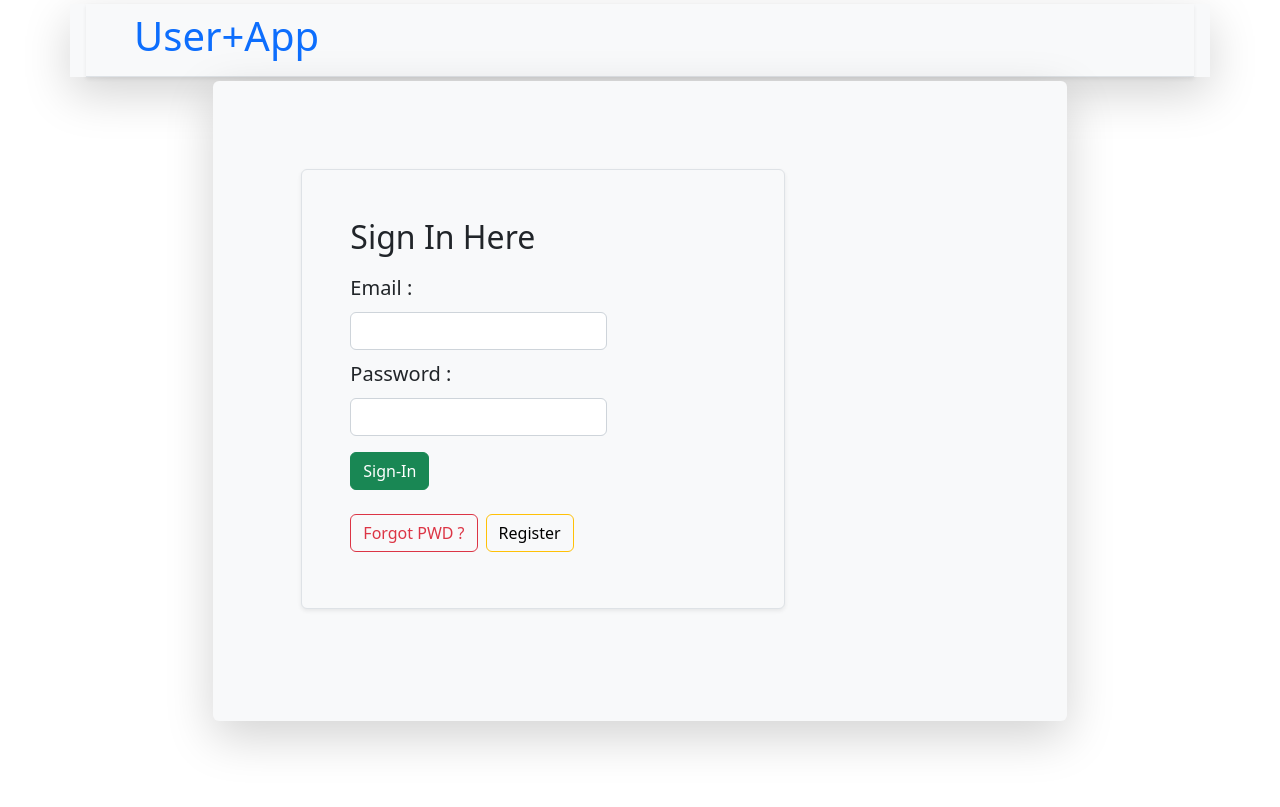
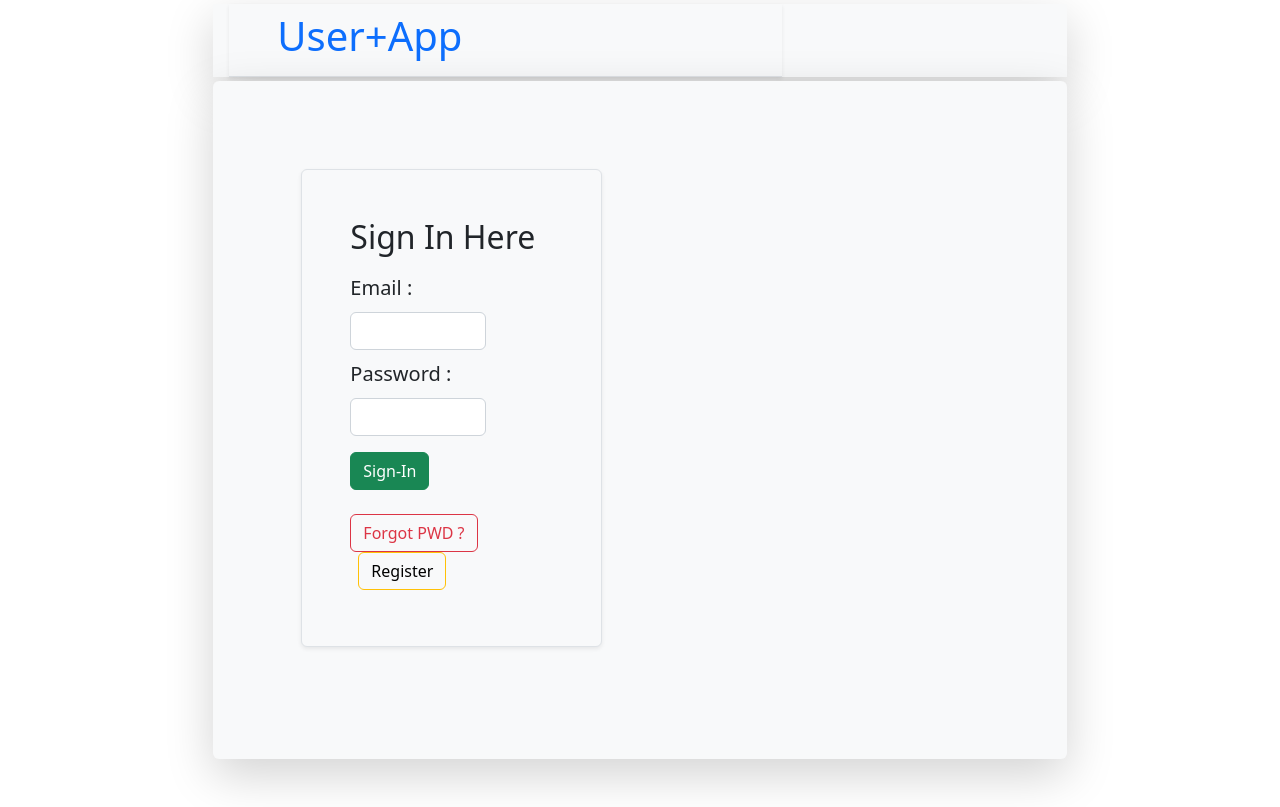
Before and after one commit to Soham2918/miniproject1, an Angular app: page /signin in a window 1280 px wide. Built offline with nearby package versions, Linux system fonts and the light colour scheme.

Commit message:
added m l

```diff
--- a/src/app/sign-in/sign-in.component.html
+++ b/src/app/sign-in/sign-in.component.html
@@ -1,6 +1,6 @@
 
-<div class="container  bg-light shadow-lg">
-    <div class="row border-bottom shadow-sm m-1">
+<div class="container  bg-light shadow-lg col-lg-8 col-sm-12">
+    <div class="row border-bottom shadow-sm m-1 col-lg-8 col-sm-12">
         <div class="navbar navbar-expand-lg text-primary col-4 py-2 px-5 ">
         <h1>     User+App </h1>       </div>
         <div class="navbar navbar-expand-lg col-8 justify-content-end py-2  ">
@@ -17,13 +17,13 @@
 
 </div>
 
-<div class="container bg-primary  shadow-lg p-3 mb-5 col-sm-12 col-lg-8 bg-light rounded">
-    <form class="p-5" [formGroup]="logInUserForm">
-        <div class="form-group p-5 m-4 col-sm-12 col-lg-8 justify-content-center border shadow-sm p-3 mb-5 bg-light rounded">
+<div class="container bg-primary  shadow-lg p-3 mb-5 bg-light rounded col-lg-8 col-sm-12">
+    <form class="p-5 col-lg-8 col-sm-12" [formGroup]="logInUserForm">
+        <div class="form-group p-5 m-4 col-lg-8 col-sm-12 justify-content-center border shadow-sm p-3 mb-5 bg-light rounded">
             <h2 class="">Sign In Here</h2>
-            <div class="form-input col-sm-12 col-lg-8">
-                <label for="" class="col-form-label-lg">Email :</label>
-                <input type="email" class="form-control" name="email" formControlName="email" required="">
+            <div class="form-input col-lg-8 col-sm-12">
+                <label for="" class="col-form-label-lg col-lg-8 col-sm-12">Email :</label>
+                <input type="email" class="form-control col-lg-8 col-sm-12 " name="email" formControlName="email" required="">
             </div>
             <div class="form-input col-lg-8 col-sm-12">
                 <label for="" class="col-form-label-lg">Password :</label>
@@ -32,7 +32,7 @@
             <div >
                 <button class="btn btn-success my-3 "  (click)="logInU()"> Sign-In</button>
             </div>
-            <div class="my-2 col-sm-12 col-lg-8">
+            <div class="my-2">
                 <button [routerLink]="'/forgetPwd/'" class=" btn btn-outline-danger " >Forgot PWD ?</button>
                 <button [routerLink]="'/registration/'" class="btn btn-outline-warning mx-2 text-black"> Register </button>
             </div>
```
Also changed, not shown: 3 other files (tests, documents, lock files or other folders).
